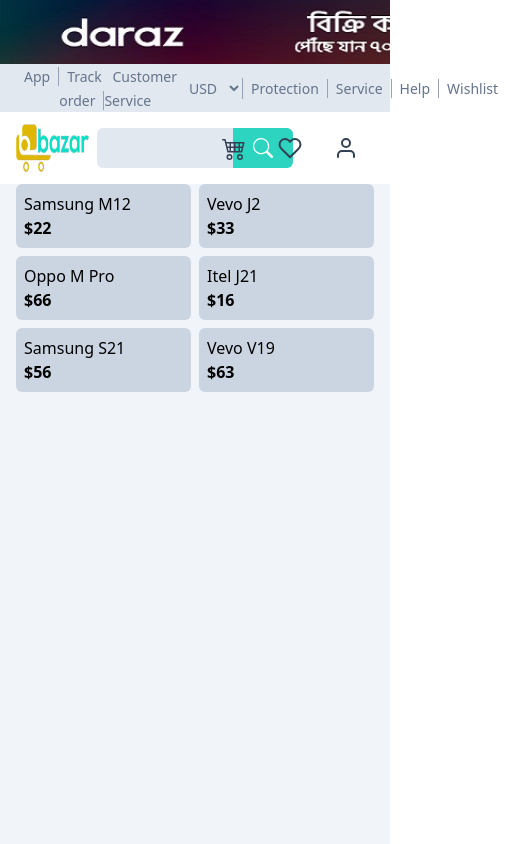
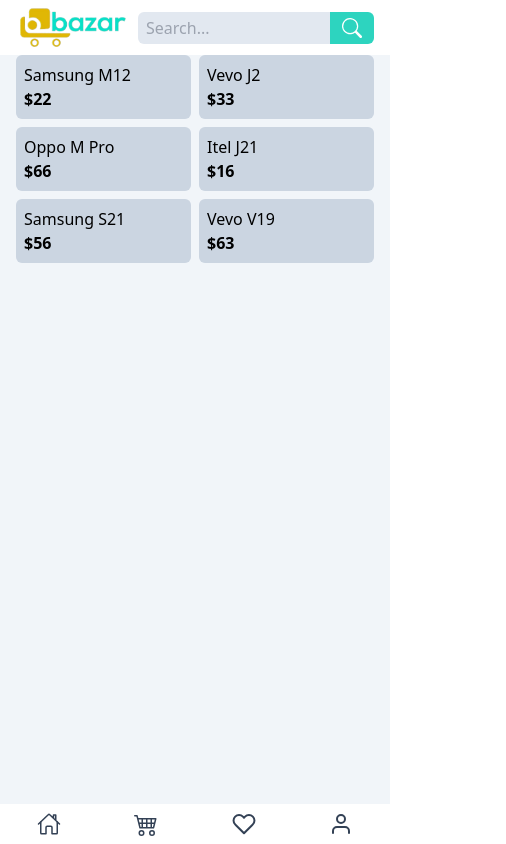
Before and after one commit to dkajolroy/t3-bazar, a Next.js app: page / in a window 390 px wide. Shown: the top 844 px of the page, 506 px wide, since content can reach past the window. Built offline with nearby package versions, Linux system fonts and the light colour scheme.

Commit message:
mobile menu

```diff
--- a/src/components/Headers.tsx
+++ b/src/components/Headers.tsx
@@ -5,11 +5,13 @@
   return (
     <div>
       {/* Seller Center Link */}
-      <Link href="/">
-        <div className="h-16 bg-[url('/header.jpg')] bg-cover bg-center  bg-no-repeat"></div>
-      </Link>
+      <div className="hidden xl:block">
+        <Link href="/">
+          <div className="h-16 bg-[url('/header.jpg')] bg-cover bg-center  bg-no-repeat"></div>
+        </Link>
+      </div>
       {/* Header info */}
-      <div className=" bg-slate-200">
+      <div className="hidden bg-slate-200 md:block">
         <div className="container flex items-center justify-between">
           {/* Left Section */}
           <div>
--- a/src/components/MainHeader.tsx
+++ b/src/components/MainHeader.tsx
@@ -4,26 +4,27 @@
 function MainHeader() {
   return (
     <div className="bg-white ">
-      <div className="container py-3">
+      <div className="container py-1 md:py-2">
         <div className="grid grid-cols-9 gap-2">
           {/* Logo Left Side */}
-          <div className="col-span-2">
-            <img className="h-12" src="/logo.png" alt="logo" />
+          <div className="col-span-3 md:col-span-2">
+            <img className="max-h-14 p-1" src="/logo.png" alt="logo" />
           </div>
-          <div className="col-span-5 flex h-full items-center">
+          <div className="col-span-6 flex  h-full items-center md:col-span-5 ">
             {/* Search Box  Center*/}
             <div className="flex w-full">
               <input
                 type="text"
-                className="w-full rounded-l-md bg-slate-200 px-2 py-2 transition focus:bg-slate-300 focus:outline-none"
+                placeholder="Search..."
+                className="w-full rounded-l-md bg-slate-200 px-2 py-1 transition focus:bg-slate-300 focus:outline-none md:py-2"
               />
-              <button className="rounded-r-md bg-teal-400  px-5 text-xl text-white transition hover:bg-teal-500 focus:outline-none">
+              <button className="rounded-r-md bg-teal-400  px-3 text-xl text-white transition hover:bg-teal-500 focus:outline-none md:px-5">
                 <BsSearch />
               </button>
             </div>
           </div>
           {/* Cart section Right side */}
-          <div className="col-span-2">
+          <div className=" col-span-2 hidden md:flex">
             <ul className="flex h-full list-none items-center justify-end">
               <li>
                 <Link
--- /dev/null
+++ b/src/components/MobileMenu.tsx
@@ -0,0 +1,49 @@
+import Link from "next/link";
+import { BsCart4 } from "react-icons/bs";
+import { FiHeart, FiUser } from "react-icons/fi";
+import { IoHomeOutline } from "react-icons/io5";
+
+function MobileMenu() {
+  return (
+    <div className="relative">
+      <div className="fixed bottom-0 left-0 right-0 block w-full bg-white py-2 md:hidden">
+        <ul className="flex items-center justify-around">
+          <li>
+            <Link
+              className=" flex px-4 text-2xl text-slate-700 hover:text-slate-900 "
+              href="/"
+            >
+              <IoHomeOutline />
+            </Link>
+          </li>
+          <li>
+            <Link
+              className=" flex px-4 text-2xl text-slate-700 hover:text-slate-900 "
+              href="/"
+            >
+              <BsCart4 />
+            </Link>
+          </li>
+          <li>
+            <Link
+              className="flex px-4 text-2xl text-slate-700 hover:text-slate-900 "
+              href="/"
+            >
+              <FiHeart />
+            </Link>
+          </li>
+          <li>
+            <Link
+              className="flex px-4 text-2xl text-slate-700 hover:text-slate-900 "
+              href="/"
+            >
+              <FiUser />
+            </Link>
+          </li>
+        </ul>
+      </div>
+    </div>
+  );
+}
+
+export default MobileMenu;
--- a/src/pages/_app.tsx
+++ b/src/pages/_app.tsx
@@ -3,6 +3,7 @@
 import { type AppType } from "next/app";
 
 import Headers from "~/components/Headers";
+import MobileMenu from "~/components/MobileMenu";
 import "~/styles/globals.css";
 
 const MyApp: AppType<{ session: Session | null }> = ({
@@ -13,6 +14,7 @@
     <SessionProvider session={session}>
       <Headers />
       <Component {...pageProps} />
+      <MobileMenu />
     </SessionProvider>
   );
 };
```
